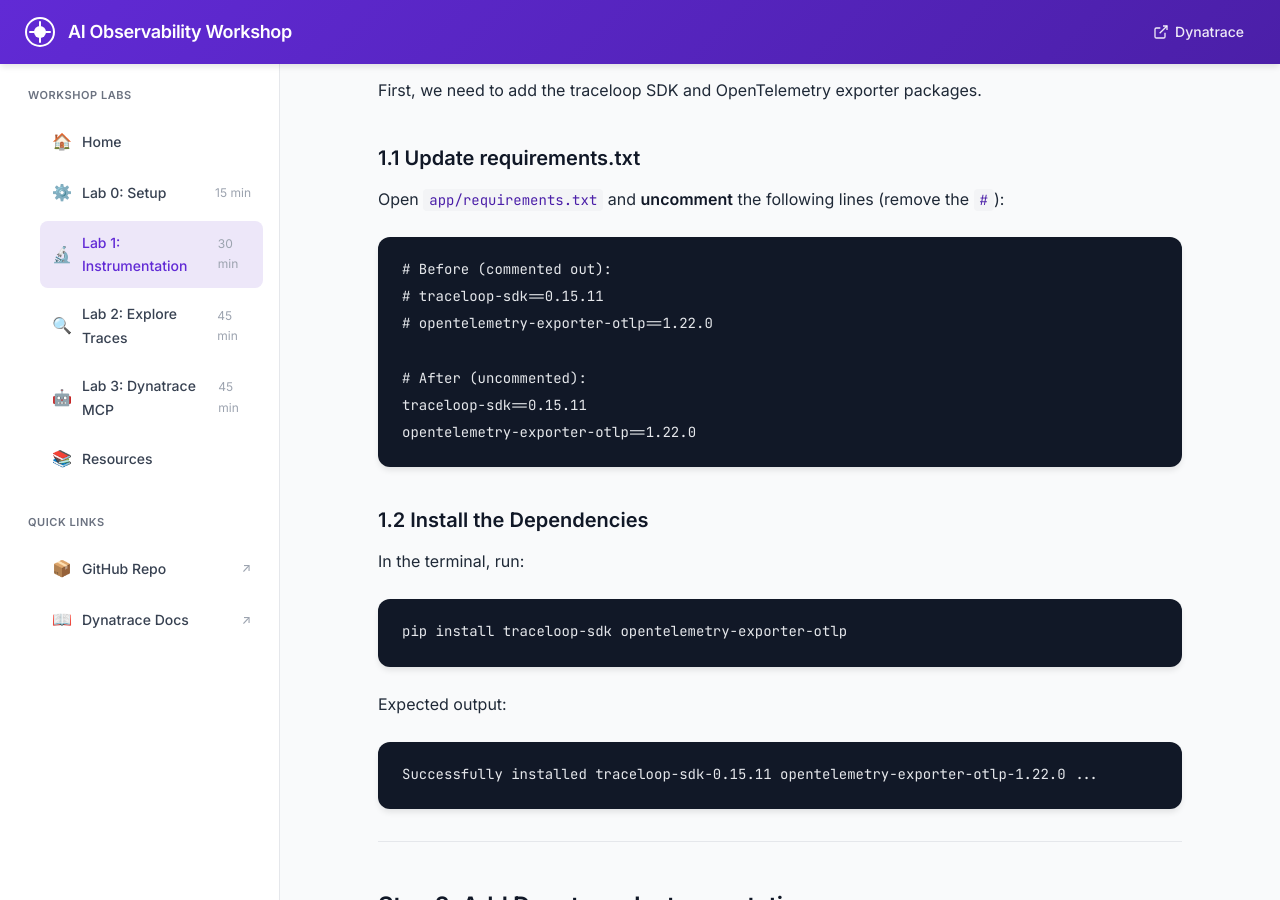
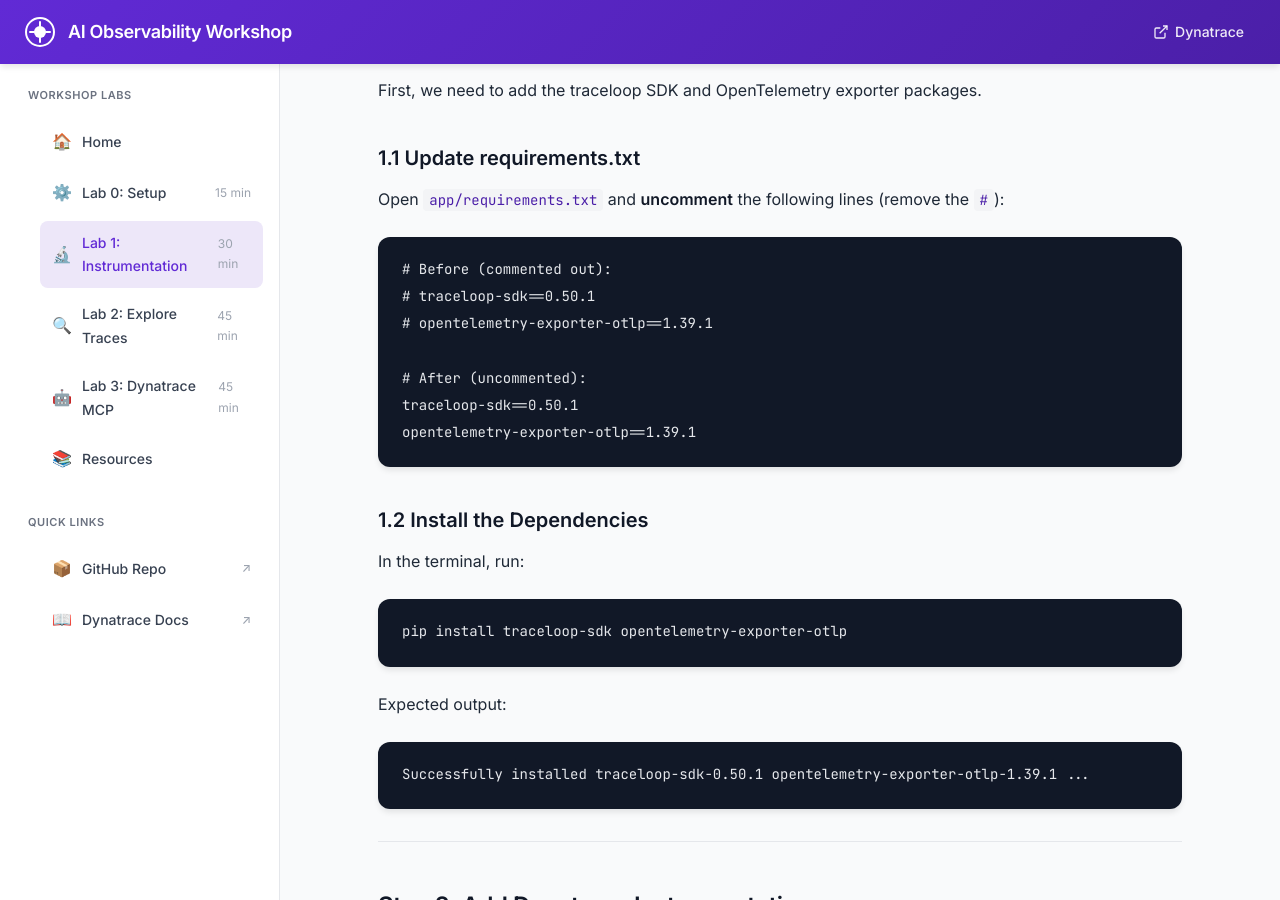
Before and after one commit to SudoSmitty/dynatrace-ai-mcp-workshop, a Jekyll site: the page built from docs/lab1-instrumentation.md, in a window 1280 px wide and 900 px high, scrolled down 624 px. Built offline with Jekyll 4.4.1, drawn with Linux system fonts in a browser that asks for light colours.

Commit message:
update instructions

````diff
--- a/app/requirements.txt
+++ b/app/requirements.txt
@@ -15,8 +15,8 @@
 
 # OpenLLMetry/Traceloop for instrumentation
 # Attendees will uncomment these during the lab
-# traceloop-sdk==0.15.11
-# opentelemetry-exporter-otlp==1.22.0
+# traceloop-sdk==0.50.1
+# opentelemetry-exporter-otlp==1.39.1
 
 # Utilities
 pydantic==2.6.1
--- a/docs/lab1-instrumentation.md
+++ b/docs/lab1-instrumentation.md
@@ -31,12 +31,12 @@
 
 ```python
 # Before (commented out):
-# traceloop-sdk==0.15.11
-# opentelemetry-exporter-otlp==1.22.0
+# traceloop-sdk==0.50.1
+# opentelemetry-exporter-otlp==1.39.1
 
 # After (uncommented):
-traceloop-sdk==0.15.11
-opentelemetry-exporter-otlp==1.22.0
+traceloop-sdk==0.50.1
+opentelemetry-exporter-otlp==1.39.1
 ```
 
 ### 1.2 Install the Dependencies
@@ -49,7 +49,7 @@
 
 Expected output:
 ```
-Successfully installed traceloop-sdk-0.15.11 opentelemetry-exporter-otlp-1.22.0 ...
+Successfully installed traceloop-sdk-0.50.1 opentelemetry-exporter-otlp-1.39.1 ...
 ```
 
 ---
````
